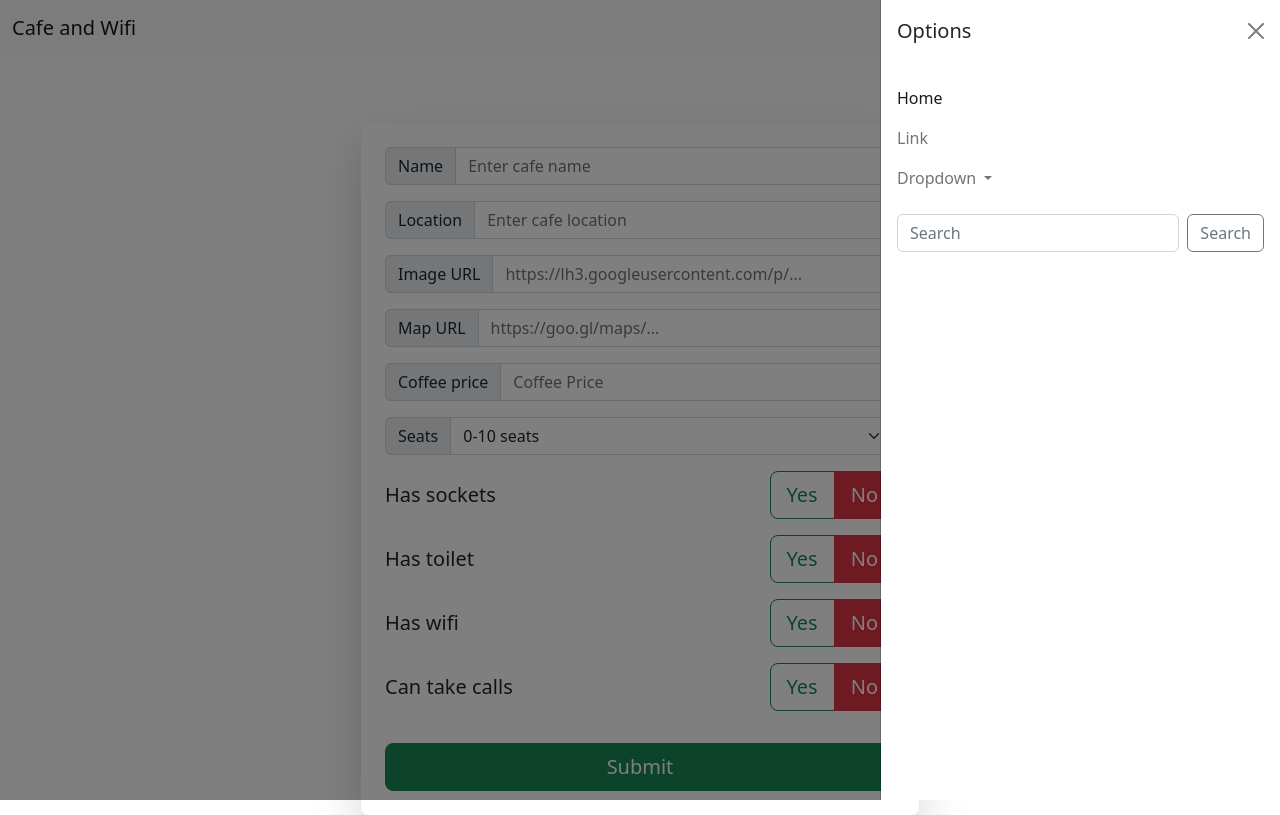
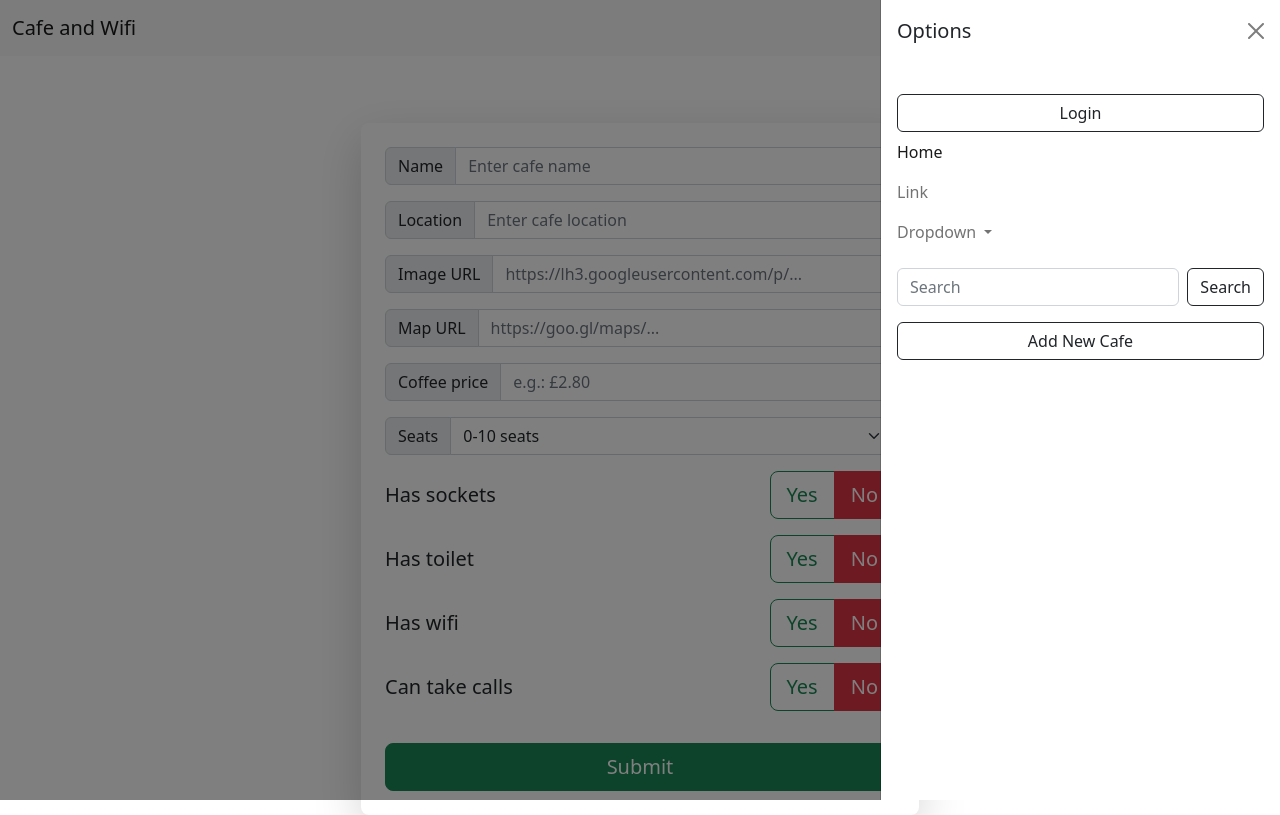
Before and after one commit to BerettaSM/cafe-and-wifi-website, a Flask app: page /cafe in a window 1280 px wide, after a click that opens the changed part. Run offline with Flask 2, Linux system fonts and the light colour scheme; parts of the project's set-up code (start-up, migrations or seed data) failed here and were passed over.

Commit message:
even moar progress

```diff
--- a/server/forms.py
+++ b/server/forms.py
@@ -1,7 +1,9 @@
+from __future__ import annotations
+
 import re
 
 from flask_wtf import FlaskForm
-from wtforms import StringField, URLField, SubmitField, SelectField, RadioField
+from wtforms import StringField, URLField, SubmitField, SelectField, RadioField, HiddenField
 from wtforms.validators import DataRequired, URL, Regexp
 
 # ---- Regex ----
@@ -14,6 +16,7 @@ formatted_price = Regexp(regex=value_regex, message='Must be properly formatted.
 
 
 class CafeForm(FlaskForm):
+    id = HiddenField()
     name = StringField('Name', validators=[not_null])
     location = StringField('Location', validators=[not_null])
     img_url = URLField('Image URL', validators=[not_null, valid_url])
@@ -32,3 +35,29 @@ class CafeForm(FlaskForm):
     has_wifi = RadioField('Has wifi', choices=[(True, 'Yes'), (False, 'No')])
     can_take_calls = RadioField('Can take calls', choices=[(True, 'Yes'), (False, 'No')])
     submit = SubmitField('Submit')
+
+    @staticmethod
+    def with_radio_defaults() -> CafeForm:
+        form = CafeForm()
+        form.has_wifi.default = False
+        form.has_toilet.default = False
+        form.has_sockets.default = False
+        form.can_take_calls.default = False
+        form.process()
+        return form
+
+    @staticmethod
+    def populated_from(cafe) -> CafeForm:
+        return CafeForm(
+            id=cafe.id,
+            name=cafe.name,
+            location=cafe.location,
+            img_url=cafe.img_url,
+            map_url=cafe.map_url,
+            coffee_price=cafe.coffee_price,
+            seats=cafe.seats,
+            has_sockets=cafe.has_sockets,
+            has_toilet=cafe.has_toilet,
+            has_wifi=cafe.has_wifi,
+            can_take_calls=cafe.can_take_calls
+        )
--- a/server/static/css/styles.css
+++ b/server/static/css/styles.css
@@ -1,3 +1,8 @@
+.btn
+{
+    transition: all .7s;
+}
+
 .cafe-header .text-bg-dark
 {
     opacity: 0.8;
@@ -10,9 +15,19 @@
     opacity: 0;
 }
 
+.cafe-header .del-button
+{
+    border-radius: 0;
+}
+
+.cafe-header .edit-button
+{
+    border-radius: 0 6px 6px 0;
+}
+
 .cafe-header button
 {
-    border-radius: 0 6px 6px 0;
+    width: 4rem;
 }
 
 .card-header
@@ -32,6 +47,11 @@
     padding-top: 75px;
 }
 
+.page-navigation-button
+{
+    width: 7rem;
+}
+
 .side-img
 {
     height: 100%;
@@ -42,3 +62,27 @@
 {
     text-align: end;
 }
+
+@media only screen and (max-width: 576px)
+{
+    .cafe-info
+    {
+        padding: 1rem !important;
+    }
+}
+
+@media only screen and (max-width: 768px)
+{
+    /*
+        Disables pagination's inner numbers on small screen devices.
+    */
+    .page-item-inner
+    {
+        display: none;
+    }
+
+    .card-img-top
+    {
+        height: 20vh;
+    }
+}
--- a/server/templates/base.html
+++ b/server/templates/base.html
@@ -55,6 +55,12 @@
 
                     <div class="offcanvas-body">
 
+                        <div class="d-grid mt-3">
+                            <a href="#">
+                                <button class="btn btn-outline-dark w-100">Login</button>
+                            </a>
+                        </div>
+
                         <ul class="navbar-nav justify-content-end flex-grow-1 pe-3">
 
                             <li class="nav-item">
@@ -88,8 +94,14 @@
 
                         <form class="d-flex mt-3" role="search">
                             <input class="form-control me-2" type="search" placeholder="Search" aria-label="Search">
-                            <button class="btn btn-outline-secondary" type="submit">Search</button>
+                            <button class="btn btn-outline-dark" type="submit">Search</button>
                         </form>
+
+                        <div class="d-grid mt-3">
+                            <a href="{{ url_for('views.create_cafe') }}">
+                                <button class="btn btn-outline-dark w-100">Add New Cafe</button>
+                            </a>
+                        </div>
 
                     </div>
 
--- a/server/templates/cafe_edit.html
+++ b/server/templates/cafe_edit.html
@@ -6,18 +6,6 @@
 
 {% endblock %}
 
-{% block content %}
-
-    <form
-        method="POST"
-        action="{{ url_for('views.create_cafe') }}"
-        class="col-12 col-lg-6 mx-auto mt-5 rounded-3 shadow-lg p-4"
-        id="form"
-        novalidate
-    >
-
-        {{ form.csrf_token }}
-
 {% macro create_input(form_item, placeholder) %}
     {{
         form_item(class_="form-control" + (' is-invalid' if form_item.errors else ''),
@@ -25,48 +13,67 @@
     }}
 {% endmacro %}
 
-        {% macro create_error_span(form_item) %}
+{% macro create_error_message(form_item) %}
     {% if form_item.errors %}
-                <div class="mb-3 text-end text-danger" id="{{ form_item.id }}-error">
+        <div class="mb-3 text-end text-danger error-message" id="{{ form_item.id }}-error">
             * {{ form_item.errors[0] }}
         </div>
     {% endif %}
 {% endmacro %}
+
+{% macro get_form_endpoint() %}
+    {% if request.path == '/cafe' %}
+        {{ url_for('views.create_cafe') }}
+    {% elif request.path.startswith('/edit-cafe/') %}
+        {{ url_for('views.edit_cafe', cafe_id=form.id.data) }}
+    {% endif %}
+{% endmacro %}
+
+{% macro get_form_header() %}
+{% endmacro %}
+
+{% block content %}
+
+    <form method="POST" action="{{ get_form_endpoint() }}" class="col-12 col-lg-6 mx-auto mt-5 rounded-3 shadow-lg p-4" novalidate>
+
+        {{ form.csrf_token }}
+
+        {{ form.id }}
 
         <div class="input-group mb-3">
             <label class="input-group-text" for="name">{{ form.name.label }}</label>
             {{ create_input(form_item=form.name, placeholder="Enter cafe name") }}
         </div>
 
-        {{ create_error_span(form.name) }}
+        {{ create_error_message(form.name) }}
 
         <div class="input-group mb-3">
             <label class="input-group-text" for="location">{{ form.location.label }}</label>
             {{ create_input(form_item=form.location, placeholder="Enter cafe location") }}
         </div>
 
-        {{ create_error_span(form.location) }}
+        {{ create_error_message(form.location) }}
 
         <div class="input-group mb-3">
             <label class="input-group-text" for="img_url">{{ form.img_url.label }}</label>
             {{ create_input(form_item=form.img_url, placeholder="https://lh3.googleusercontent.com/p/...") }}
         </div>
 
-        {{ create_error_span(form.img_url) }}
+        {{ create_error_message(form.img_url) }}
 
         <div class="input-group mb-3">
             <label class="input-group-text" for="map_url">{{ form.map_url.label }}</label>
             {{ create_input(form_item=form.map_url, placeholder="https://goo.gl/maps/...") }}
         </div>
 
-        {{ create_error_span(form.map_url) }}
+        {{ create_error_message(form.map_url) }}
 
         <div class="input-group mb-3">
             <label class="input-group-text" for="coffee_price">{{ form.coffee_price.label }}</label>
-            {{ create_input(form_item=form.coffee_price, placeholder="Coffee Price") }}
+            {{ create_input(form_item=form.coffee_price, placeholder="e.g.: £2.80") }}
         </div>
 
-        {{ create_error_span(form.coffee_price) }}
+        {{ create_error_message(form.coffee_price) }}
 
         <div class="input-group mb-3">
             <label class="input-group-text" for="seats">{{ form.seats.label }}</label>
@@ -83,7 +90,7 @@
 
                     {% for subfield in option %}
 
-                        {{ subfield(class_="btn-check", checked=not subfield.data) }}
+                        {{ subfield(class_="btn-check") }}
 
                         {{ subfield.label(class_='btn btn-outline-' + ('success' if subfield.data else 'danger')) }}
 
--- a/server/views.py
+++ b/server/views.py
@@ -24,10 +24,31 @@ def view_cafe(cafe_id):
 
 @views.route('/cafe', methods=('GET', 'POST'))
 def create_cafe():
-    form = CafeForm()
+    # Returning a form with radio defaults interferes with front-end js validation,
+    # So we must use a normal form for POST requests.
+    form = CafeForm() if request.method == 'POST' else CafeForm.with_radio_defaults()
     if form.validate_on_submit():
         cafe = Cafe.create_from(form)
         db.session.add(cafe)
         db.session.commit()
-        return redirect(url_for('views.home'))
+        return redirect(url_for('views.view_cafe', cafe_id=cafe.id))
     return render_template('cafe_edit.html', form=form)
+
+
+@views.route('/edit-cafe/<int:cafe_id>', methods=('GET', 'POST'))
+def edit_cafe(cafe_id):
+    cafe = Cafe.query.get(cafe_id)
+    form = CafeForm.populated_from(cafe)
+    if form.validate_on_submit():
+        cafe.update_from(form)
+        db.session.commit()
+        return redirect(url_for('views.view_cafe', cafe_id=cafe.id))
+    return render_template('cafe_edit.html', form=form)
+
+
+@views.route('/delete-cafe/<int:cafe_id>', methods=('GET',))
+def delete_cafe(cafe_id):
+    cafe_to_delete = Cafe.query.get(cafe_id)
+    db.session.delete(cafe_to_delete)
+    db.session.commit()
+    return redirect(url_for('views.home'))
```
Also changed, not shown: entries.csv (added, +22 -0 lines), server/__init__.py (+31 -0 lines), server/auth.py (added, +9 -0 lines), server/models.py (+30 -4 lines), server/static/js/cafe-view-script.js (added, +11 -0 lines), server/static/js/form-script.js (+6 -1 lines), server/templates/cafe_view.html (+11 -4 lines), server/templates/index.html (+9 -8 lines), instance/cafes.db. Lines whose indentation alone changed are shown as unchanged.
